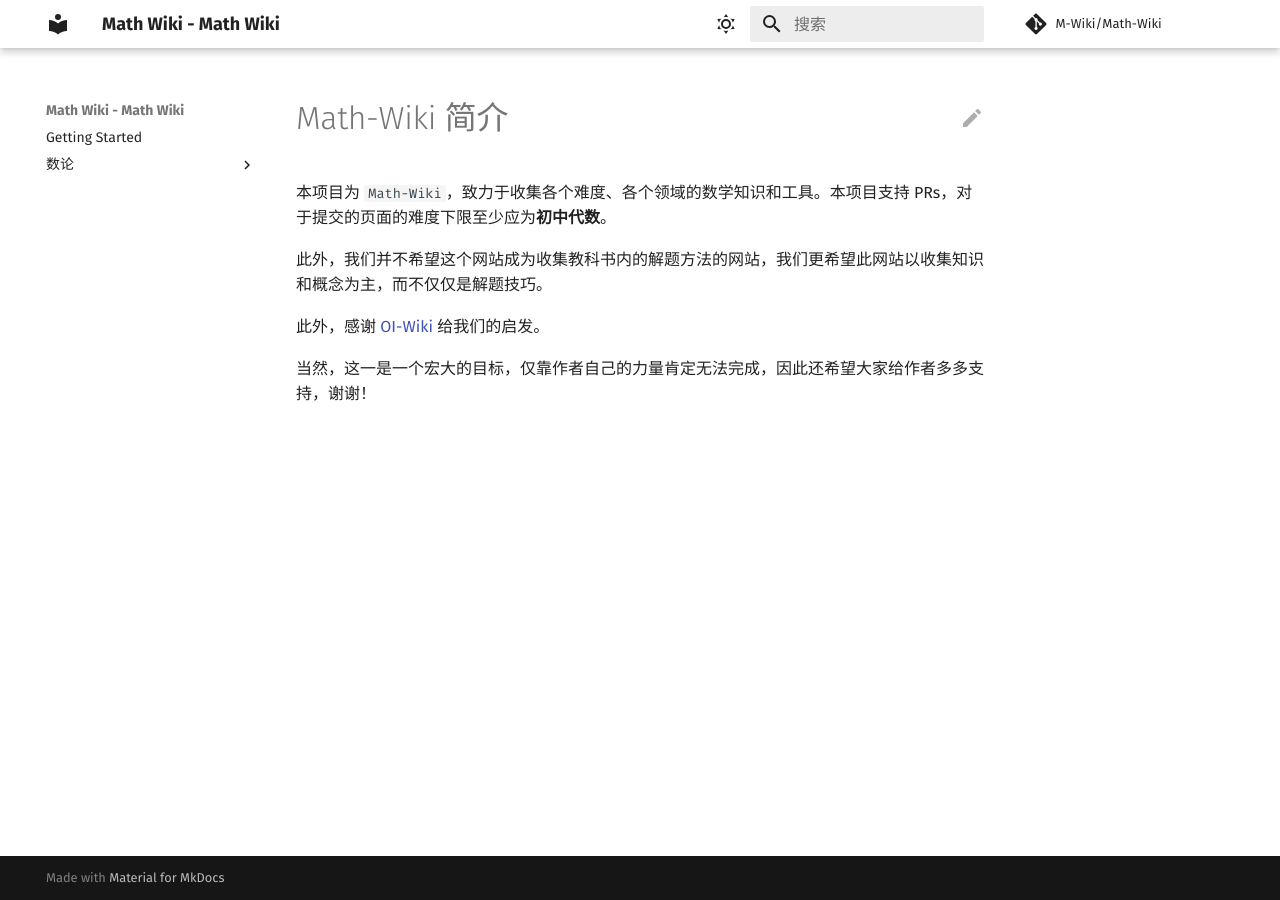
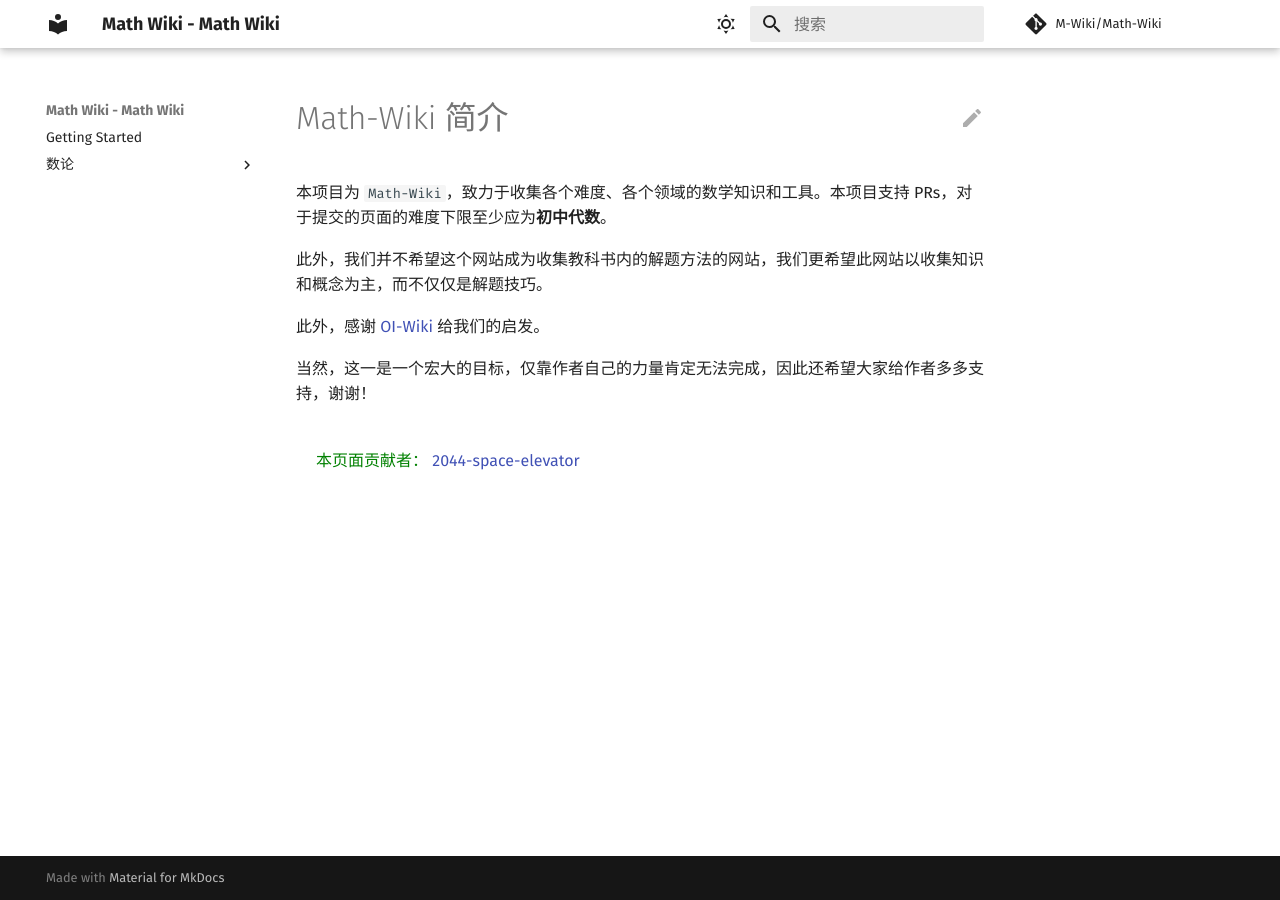
Before and after one commit to M-Wiki/Math-Wiki, an MkDocs documentation site: the page built from docs/index.md, in a window 1280 px wide. Built offline with MkDocs 1.6.1 and Material for MkDocs 9.7.7, drawn with Linux system fonts in a browser that asks for light colours; comment, search, counter and statistics services are not loaded.

Commit message:
feature 贡献者显示
* comments.html: 通过 script 嵌入添加了类似 OI-Wiki 的贡献者显示功能（虽然不如人家 CI 自动的智能

```diff
--- a/docs/index.md
+++ b/docs/index.md
@@ -1,3 +1,4 @@
+author: 2044-space-elevator
 
 # Math-Wiki 简介
 
--- a/overrides/partials/comments.html
+++ b/overrides/partials/comments.html
@@ -1,4 +1,23 @@
-  <script src="https://giscus.app/client.js"
+<br />
+
+<div style="color:green; margin-left: 20px;">
+本页面贡献者：
+<script>
+  var authors_list = document.querySelector("meta[name=author]").content;
+  authors_list = authors_list.split(",");
+  for (let i = 0; i < authors_list.length; i++) {
+    document.write(
+      '<a href="https://github.com/' + authors_list[i] + '">' + authors_list[i] + '</a>'
+    )
+    if (i != authors_list.length - 1) {
+      document.write(', ');
+    }
+  }
+</script>
+
+</div>
+
+<script src="https://giscus.app/client.js"
         data-repo="2044-space-elevator/Math-Wiki-Comment-System"
         data-repo-id="R_kgDOKsFAGg"
         data-category="Announcements"
```
Also changed, not shown: docs/number-theory/basic.md (+1 -0 lines).
